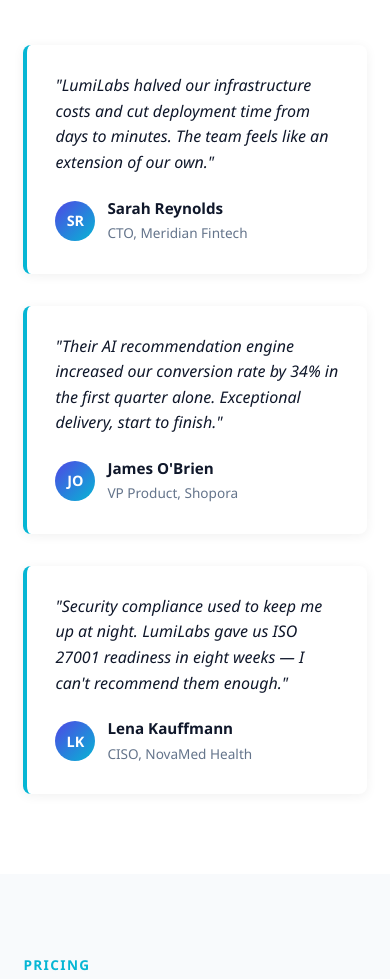
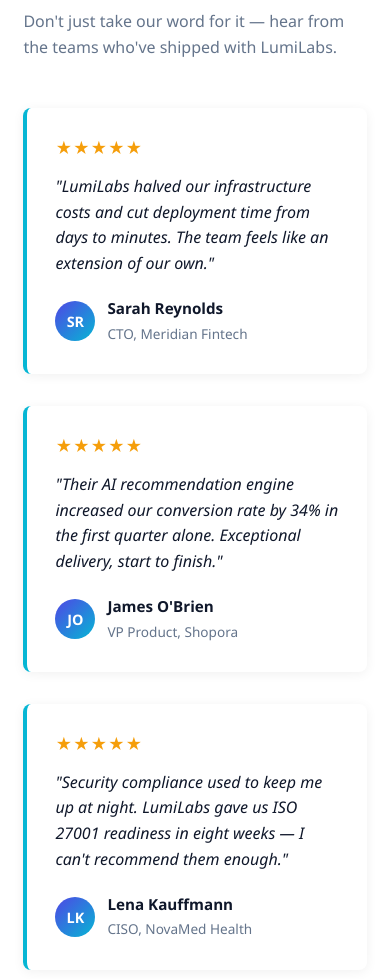
Before and after one commit to gjackirl/claude-software-factory-demo, a plain HTML site: page index.html in a window 390 px wide. Shown: the part 4732-5711 px from the top of the page. Drawn offline with Linux system fonts and the light colour scheme.

Commit message:
feat: add testimonials section with three fictional customers (TASK-22)
Adds a fully responsive testimonials section to index.html:
- Section subtitle matching the design pattern of other sections
- Three fictional customer testimonials (Sarah Reynolds / Meridian Fintech,
  James O'Brien / Shopora, Lena Kauffmann / NovaMed Health)
- Star ratings on each card for visual polish
- Hover lift effect on testimonial cards (consistent with service cards)
- Avatar flex-shrink fix so initials stay circular on narrow viewports
- Responsive via CSS Grid auto-fit (minmax 280px)

Closes task TASK-22.

Co-authored-by: Claude <noreply@anthropic.com>

```diff
--- a/index.html
+++ b/index.html
@@ -110,10 +110,12 @@
 
     /* ── TESTIMONIALS ── */
     .testimonials-grid { display: grid; grid-template-columns: repeat(auto-fit, minmax(280px, 1fr)); gap: 2rem; margin-top: 3rem; }
-    .testimonial { background: var(--white); border-left: 4px solid var(--accent); border-radius: 8px; padding: 1.75rem; box-shadow: 0 2px 12px rgba(0,0,0,.06); }
+    .testimonial { background: var(--white); border-left: 4px solid var(--accent); border-radius: 8px; padding: 1.75rem; box-shadow: 0 2px 12px rgba(0,0,0,.06); transition: box-shadow .2s; }
+    .testimonial:hover { box-shadow: 0 8px 30px rgba(79,70,229,.12); }
+    .testimonial-stars { color: #f59e0b; font-size: 1rem; letter-spacing: .05em; margin-bottom: .75rem; }
     .testimonial p { font-size: 1rem; color: var(--dark); font-style: italic; }
     .testimonial-author { display: flex; align-items: center; gap: .75rem; margin-top: 1.25rem; }
-    .avatar { width: 2.5rem; height: 2.5rem; border-radius: 50%; background: linear-gradient(135deg, var(--primary), var(--accent)); display: flex; align-items: center; justify-content: center; color: var(--white); font-weight: 700; font-size: .9rem; }
+    .avatar { width: 2.5rem; height: 2.5rem; border-radius: 50%; background: linear-gradient(135deg, var(--primary), var(--accent)); display: flex; align-items: center; justify-content: center; color: var(--white); font-weight: 700; font-size: .9rem; flex-shrink: 0; }
     .author-info strong { display: block; font-size: .95rem; }
     .author-info span { font-size: .85rem; color: var(--gray); }
 
@@ -256,8 +258,10 @@
 <section id="testimonials">
   <div class="section-label">Customer Stories</div>
   <h2 class="section-title">Trusted by Teams Worldwide</h2>
+  <p class="section-sub">Don't just take our word for it — hear from the teams who've shipped with LumiLabs.</p>
   <div class="testimonials-grid">
     <div class="testimonial">
+      <div class="testimonial-stars">★★★★★</div>
       <p>"LumiLabs halved our infrastructure costs and cut deployment time from days to minutes. The team feels like an extension of our own."</p>
       <div class="testimonial-author">
         <div class="avatar">SR</div>
@@ -265,6 +269,7 @@
       </div>
     </div>
     <div class="testimonial">
+      <div class="testimonial-stars">★★★★★</div>
       <p>"Their AI recommendation engine increased our conversion rate by 34% in the first quarter alone. Exceptional delivery, start to finish."</p>
       <div class="testimonial-author">
         <div class="avatar">JO</div>
@@ -272,6 +277,7 @@
       </div>
     </div>
     <div class="testimonial">
+      <div class="testimonial-stars">★★★★★</div>
       <p>"Security compliance used to keep me up at night. LumiLabs gave us ISO 27001 readiness in eight weeks — I can't recommend them enough."</p>
       <div class="testimonial-author">
         <div class="avatar">LK</div>
```
